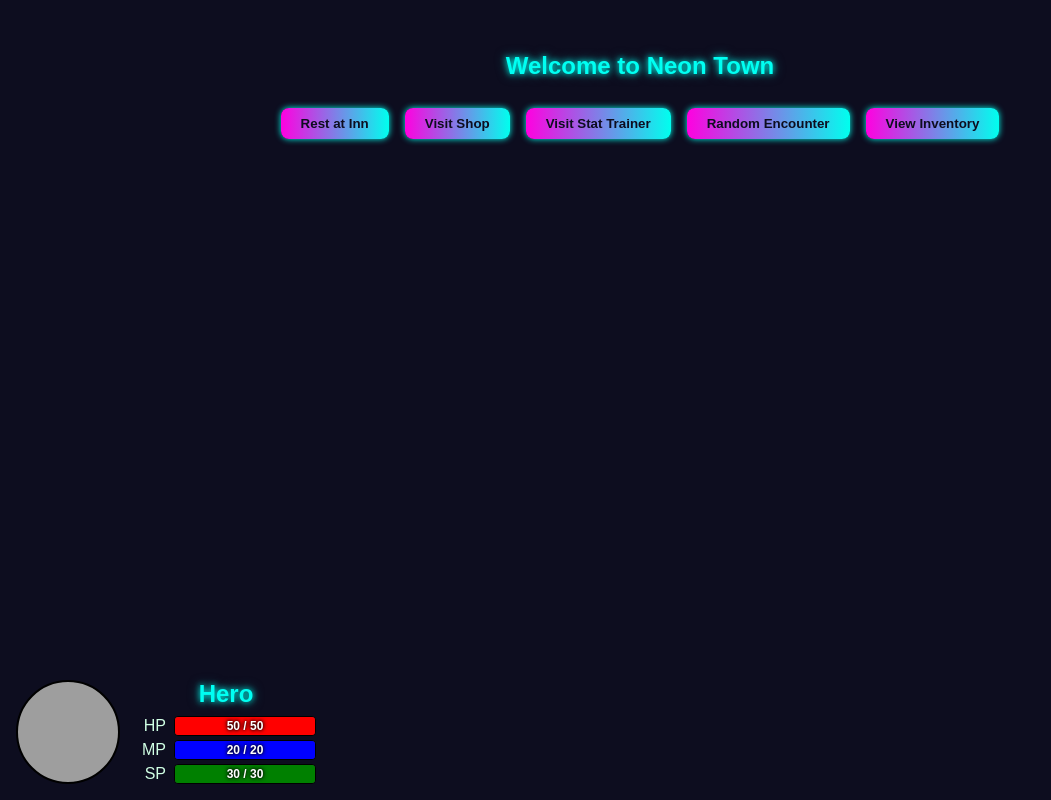
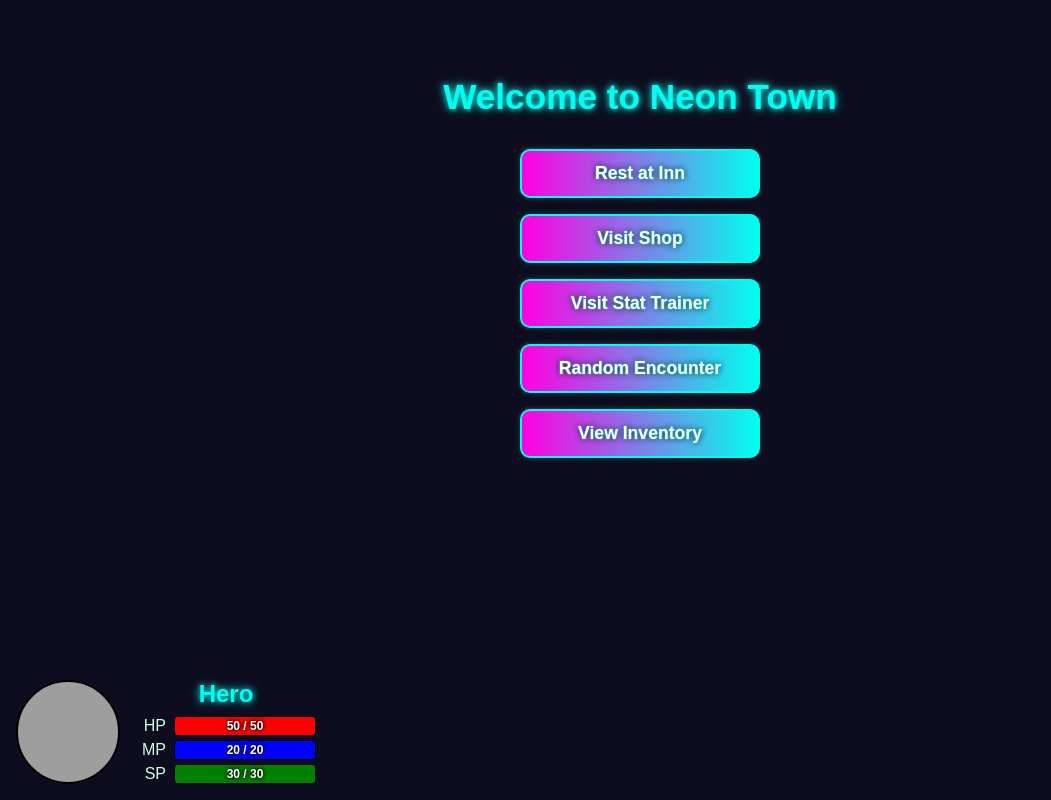
Before and after one commit to RainySunsetGod/mySite, a React (Vite) app in the folder adventure-evolution/: page / in a window 1280 px wide. Both pictures are taken after a click on the button "Start Adventure". Shown: the whole page, without its empty margins (0-1051 px from the left). Built offline with nearby package versions, Linux system fonts and the light colour scheme; grey boxes are pictures that could not be loaded.

Commit message:
landing module css

```diff
--- /dev/null
+++ b/adventure-evolution/src/modules/Landing.module.css
@@ -0,0 +1,43 @@
+/* Landing.module.css */
+
+.container {
+  text-align: center;
+  padding-top: 3rem;
+  color: #d0ffe4;
+  font-family: 'Orbitron', sans-serif;
+}
+
+.title {
+  font-size: 2.2rem;
+  color: #00fff2;
+  margin-bottom: 2rem;
+  text-shadow: 0 0 6px #00fff2, 0 0 12px #007a78;
+}
+
+.buttonGrid {
+  display: flex;
+  flex-direction: column;
+  align-items: center;
+  gap: 1rem;
+}
+
+.actionButton {
+  padding: 0.75rem 1.5rem;
+  font-size: 1.1rem;
+  background-color: rgba(0, 255, 255, 0.1);
+  border: 2px solid #00fff2;
+  border-radius: 10px;
+  color: #ffffff;
+  font-weight: bold;
+  text-shadow: 0 0 2px #00fff2, 0 0 6px #000;
+  cursor: pointer;
+  transition: all 0.25s ease;
+  width: 240px;
+  box-shadow: 0 0 6px #00fff233;
+}
+
+.actionButton:hover {
+  background-color: rgba(0, 255, 255, 0.25);
+  box-shadow: 0 0 12px #00fff2, 0 0 24px #00fff2;
+  transform: scale(1.05);
+}
--- a/adventure-evolution/src/modules/Landing.tsx
+++ b/adventure-evolution/src/modules/Landing.tsx
@@ -1,5 +1,6 @@
 import type { Player } from "../state/player";
 import { fullHeal, saveProgress } from "../utils/game";
+import styles from "./Landing.module.css"; // 👈 import the styles
 
 type Props = {
   player: Player;
@@ -7,7 +8,7 @@ type Props = {
   onEnterCombat: () => void;
   onEnterShop: () => void;
   onEnterTrainer: () => void;
-  onEnterInventory: () => void; // ✅ NEW
+  onEnterInventory: () => void;
 };
 
 export default function Landing({
@@ -16,7 +17,7 @@ export default function Landing({
   onEnterCombat,
   onEnterShop,
   onEnterTrainer,
-  onEnterInventory, // ✅ NEW
+  onEnterInventory,
 }: Props) {
   const handleHeal = () => {
     const healed = fullHeal(player);
@@ -26,28 +27,26 @@ export default function Landing({
   };
 
   return (
-    <div style={{ textAlign: "center", paddingTop: "2rem" }}>
-      <h2 className="neon-flicker">Welcome to Neon Town</h2>
+    <div className={styles.container}>
+      <h2 className={`${styles.title} neon-flicker`}>Welcome to Neon Town</h2>
 
-      <button onClick={handleHeal} style={{ margin: "0.5rem" }}>
+      <div className={styles.buttonGrid}>
+        <button className={styles.actionButton} onClick={handleHeal}>
           Rest at Inn
         </button>
-
-      <button onClick={onEnterShop} style={{ margin: "0.5rem" }}>
+        <button className={styles.actionButton} onClick={onEnterShop}>
           Visit Shop
         </button>
-
-      <button onClick={onEnterTrainer} style={{ margin: "0.5rem" }}>
+        <button className={styles.actionButton} onClick={onEnterTrainer}>
           Visit Stat Trainer
         </button>
-
-      <button onClick={onEnterCombat} style={{ margin: "0.5rem" }}>
+        <button className={styles.actionButton} onClick={onEnterCombat}>
           Random Encounter
         </button>
-
-      <button onClick={onEnterInventory} style={{ margin: "0.5rem" }}>
+        <button className={styles.actionButton} onClick={onEnterInventory}>
           View Inventory
         </button>
       </div>
+    </div>
   );
 }
```
Lines whose indentation alone changed are shown as unchanged.
